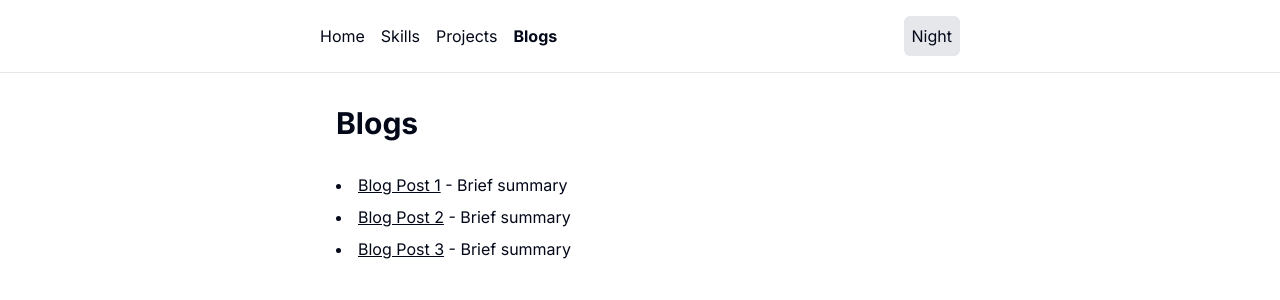
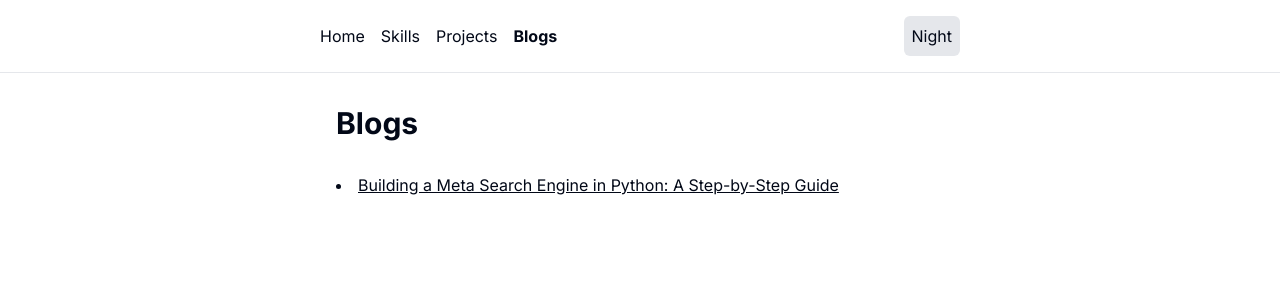
Before and after one commit to thisisanshgupta/thisismyportfolio, a Next.js app: page /blogs in a window 1280 px wide. Shown: the top 300 px of the page. Built offline with nearby package versions, Linux system fonts and the light colour scheme.

Commit message:
Update page.tsx

```diff
--- a/app/blogs/page.tsx
+++ b/app/blogs/page.tsx
@@ -8,9 +8,7 @@ export default function Blogs() {
       <main className="max-w-2xl mx-auto p-4 md:p-8">
         <h1 className="text-3xl font-bold mb-8">Blogs</h1>
         <ul className="list-disc list-inside space-y-2">
-          <li><Link href="#" className="underline">Blog Post 1</Link> - Brief summary</li>
-          <li><Link href="#" className="underline">Blog Post 2</Link> - Brief summary</li>
-          <li><Link href="#" className="underline">Blog Post 3</Link> - Brief summary</li>
+          <li><Link href="https://dev.to/thisisanshgupta/building-a-meta-search-engine-in-python-a-step-by-step-guide-1jb8" className="underline">Building a Meta Search Engine in Python: A Step-by-Step Guide </Link></li>
         </ul>
       </main>
     </div>
```
